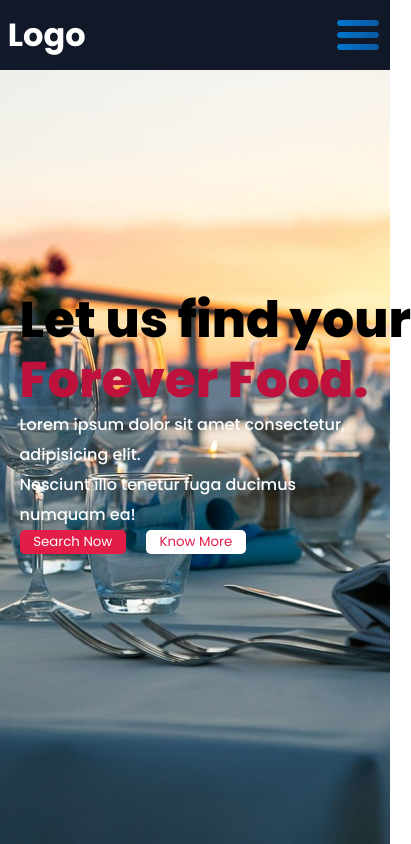
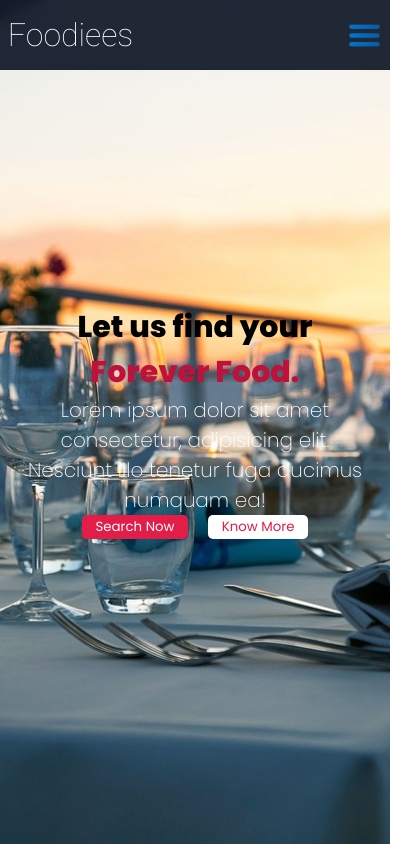
Before and after one commit to AakashR11111001111/ReactJS-Day-3-Classwork, a React (Vite) app: page / in a window 390 px wide. Shown: the top 844 px of the page, 411 px wide, since content can reach past the window. Built offline with nearby package versions, Linux system fonts and the light colour scheme; a web font is replaced by a local one.

Commit message:
responsive

```diff
--- a/src/Footer.module.css
+++ b/src/Footer.module.css
@@ -65,3 +65,22 @@
     fill:rgba(0, 0, 0, 0.5);
     transform: translateY(-1px);
 }
+
+@media screen and (max-width:700px) {
+    .footer img{
+        height: 20px;
+    }
+
+    .footer p, .footer ul li a{
+        font-size: 3.1vw;
+    }
+
+    .footer ul{
+        padding: 0vw 2vw;
+        text-align: center;
+    }
+
+    .footer{
+        padding: 0;
+    }
+}
--- a/src/hero.module.css
+++ b/src/hero.module.css
@@ -65,3 +65,23 @@
     color: #e21d48;
     cursor: pointer;
 }
+
+@media screen and (max-width:700px) {
+    .inner h1{
+        width: 100%;
+        text-align: center;
+        font-size: 30px;
+        line-height: normal;
+    }
+
+    .inner p{
+        text-align: center;
+        font-size: 20px;
+        font-weight: 200;
+    }
+
+    .btns {
+        justify-content: center;
+        align-items: center;
+    }
+}
--- a/src/index.css
+++ b/src/index.css
@@ -9,6 +9,7 @@
 
 ::-webkit-scrollbar{
     width: 7px;
+
 }
 
 ::-webkit-scrollbar-thumb{
--- a/src/nav.jsx
+++ b/src/nav.jsx
@@ -1,9 +1,12 @@
 import React from 'react';
 import styles from './nav.module.css'
 function Nav() {
+    function vibrate(){
+        navigator.vibrate(50);
+    }
     return (
         <div className={styles.nav}>
-            <h1>Logo</h1>
+            <h1>Foodiees</h1>
             <div>
                 <ul>
                     <li><a href="#">Home</a></li>
@@ -14,7 +17,7 @@ function Nav() {
                 </ul>
             </div>
             <div className={styles.btns}>
-                <button className={styles.gsbtn}>Get Started</button>
+                <button onclick={vibrate} className={styles.gsbtn}>Get Started</button>
                 <img src="/menu.png" alt="" />
             </div>
         </div >
--- a/src/nav.module.css
+++ b/src/nav.module.css
@@ -8,12 +8,15 @@
     left: 0;
     z-index: 9999;
     align-items: center;
-    background-color: #111828;
+    background-color: #111828ee;
+    backdrop-filter: blur(10px);
     justify-content: space-between;
     flex-wrap: wrap;
 }
 
 .nav h1{
+    font-family: "roboto";
+    font-weight: 100;
     color: white;
 }
 
@@ -69,13 +72,13 @@
     .nav ul{
         display: none;
     }
-
     .btns button{
         display: none;
     }
     .btns img{
         display: block;
         transition: all 0.2s ease;
+        height: 35px;
     }
 
     .btns img:hover{
--- a/src/page1.module.css
+++ b/src/page1.module.css
@@ -6,7 +6,7 @@
 }
 
 .inner{
-    height: 100%;
+    min-height: 100%;
     width: 100%;
     display: flex;
     position: relative;
```
